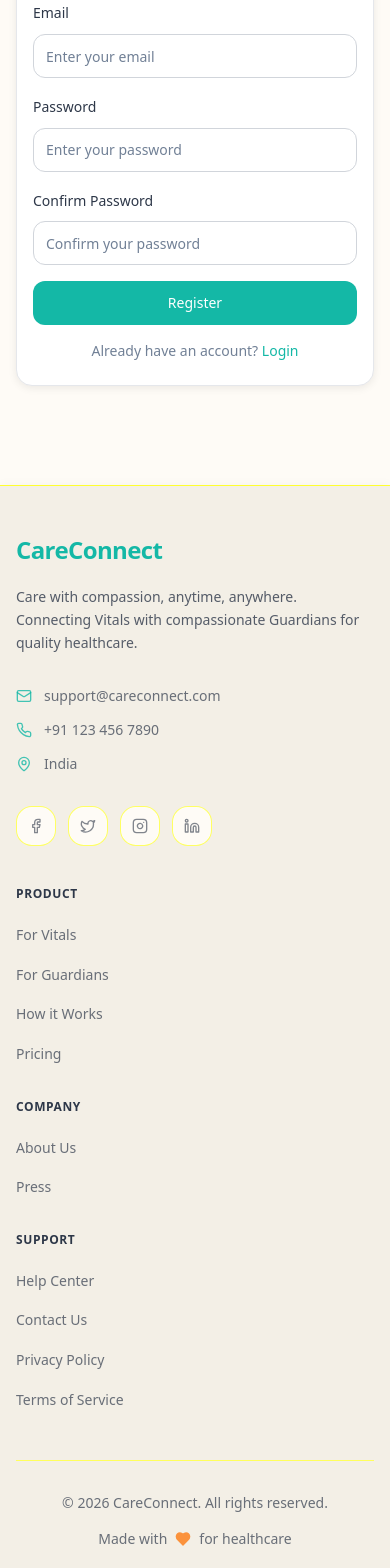
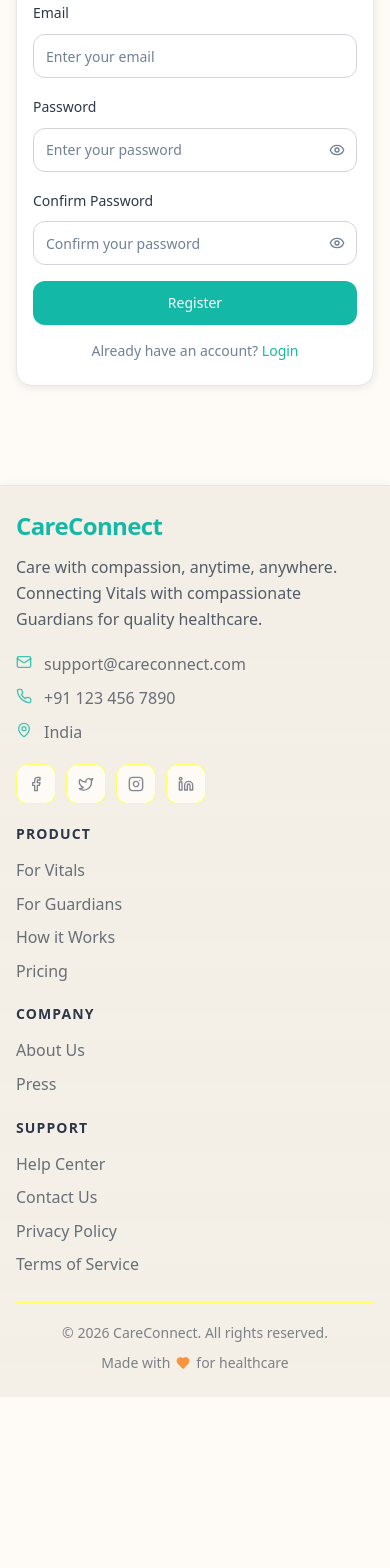
Before and after one commit to Rimee2005/CareConnect, a Next.js app: page /auth/register in a window 390 px wide. Shown: the part 360-1928 px from the top of the page. After the commit the page ends 1757 px from the top, so only its background shows below. Built offline with nearby package versions, Linux system fonts and the light colour scheme; no server answers.

Commit message:
Fix mobile navbar menu visibility, add password eye toggle, and polish footer UI with subtle gradient

```diff
--- a/app/auth/login/page.tsx
+++ b/app/auth/login/page.tsx
@@ -9,6 +9,7 @@ import { Label } from '@/components/ui/label';
 import { Card, CardContent, CardDescription, CardHeader, CardTitle } from '@/components/ui/card';
 import { Navbar } from '@/components/Navbar';
 import { useTranslation } from '@/lib/i18n';
+import { Eye, EyeOff } from 'lucide-react';
 import Link from 'next/link';
 
 function LoginForm() {
@@ -17,6 +18,7 @@ function LoginForm() {
   const { t } = useTranslation();
   const [email, setEmail] = useState('');
   const [password, setPassword] = useState('');
+  const [showPassword, setShowPassword] = useState(false);
   const [error, setError] = useState('');
   const [loading, setLoading] = useState(false);
 
@@ -92,15 +94,30 @@ function LoginForm() {
               </div>
               <div className="space-y-2">
                 <Label htmlFor="password">{t('form.password')}</Label>
+                <div className="relative">
                   <Input
                     id="password"
-                  type="password"
+                    type={showPassword ? 'text' : 'password'}
                     value={password}
                     onChange={(e) => setPassword(e.target.value)}
                     placeholder={t('form.password.placeholder')}
                     required
                     aria-required="true"
+                    className="pr-10"
                   />
+                  <button
+                    type="button"
+                    onClick={() => setShowPassword(!showPassword)}
+                    className="absolute right-3 top-1/2 -translate-y-1/2 text-text-muted hover:text-text dark:text-text-dark-muted dark:hover:text-text-dark transition-colors focus:outline-none focus:ring-2 focus:ring-primary/20 rounded"
+                    aria-label={showPassword ? 'Hide password' : 'Show password'}
+                  >
+                    {showPassword ? (
+                      <EyeOff className="h-4 w-4" />
+                    ) : (
+                      <Eye className="h-4 w-4" />
+                    )}
+                  </button>
+                </div>
               </div>
               {error && <p className="text-sm font-medium text-error dark:text-error transition-colors">{error}</p>}
               <Button type="submit" className="w-full" disabled={loading}>
--- a/app/auth/register/page.tsx
+++ b/app/auth/register/page.tsx
@@ -9,6 +9,7 @@ import { Label } from '@/components/ui/label';
 import { Card, CardContent, CardDescription, CardHeader, CardTitle } from '@/components/ui/card';
 import { Navbar } from '@/components/Navbar';
 import { useTranslation } from '@/lib/i18n';
+import { Eye, EyeOff } from 'lucide-react';
 import Link from 'next/link';
 
 function RegisterForm() {
@@ -18,6 +19,8 @@ function RegisterForm() {
   const [email, setEmail] = useState('');
   const [password, setPassword] = useState('');
   const [confirmPassword, setConfirmPassword] = useState('');
+  const [showPassword, setShowPassword] = useState(false);
+  const [showConfirmPassword, setShowConfirmPassword] = useState(false);
   const [role, setRole] = useState<'VITAL' | 'GUARDIAN'>('VITAL');
   const [error, setError] = useState('');
   const [loading, setLoading] = useState(false);
@@ -142,28 +145,58 @@ function RegisterForm() {
               </div>
               <div className="space-y-2">
                 <Label htmlFor="password">{t('form.password')}</Label>
+                <div className="relative">
                   <Input
                     id="password"
-                  type="password"
+                    type={showPassword ? 'text' : 'password'}
                     value={password}
                     onChange={(e) => setPassword(e.target.value)}
                     placeholder={t('form.password.placeholder')}
                     required
                     aria-required="true"
                     minLength={6}
+                    className="pr-10"
                   />
+                  <button
+                    type="button"
+                    onClick={() => setShowPassword(!showPassword)}
+                    className="absolute right-3 top-1/2 -translate-y-1/2 text-text-muted hover:text-text dark:text-text-dark-muted dark:hover:text-text-dark transition-colors focus:outline-none focus:ring-2 focus:ring-primary/20 rounded"
+                    aria-label={showPassword ? 'Hide password' : 'Show password'}
+                  >
+                    {showPassword ? (
+                      <EyeOff className="h-4 w-4" />
+                    ) : (
+                      <Eye className="h-4 w-4" />
+                    )}
+                  </button>
+                </div>
               </div>
               <div className="space-y-2">
                 <Label htmlFor="confirmPassword">{t('form.confirmPassword')}</Label>
+                <div className="relative">
                   <Input
                     id="confirmPassword"
-                  type="password"
+                    type={showConfirmPassword ? 'text' : 'password'}
                     value={confirmPassword}
                     onChange={(e) => setConfirmPassword(e.target.value)}
                     placeholder={t('form.confirmPassword.placeholder')}
                     required
                     aria-required="true"
+                    className="pr-10"
                   />
+                  <button
+                    type="button"
+                    onClick={() => setShowConfirmPassword(!showConfirmPassword)}
+                    className="absolute right-3 top-1/2 -translate-y-1/2 text-text-muted hover:text-text dark:text-text-dark-muted dark:hover:text-text-dark transition-colors focus:outline-none focus:ring-2 focus:ring-primary/20 rounded"
+                    aria-label={showConfirmPassword ? 'Hide password' : 'Show password'}
+                  >
+                    {showConfirmPassword ? (
+                      <EyeOff className="h-4 w-4" />
+                    ) : (
+                      <Eye className="h-4 w-4" />
+                    )}
+                  </button>
+                </div>
               </div>
               {error && <p className="text-sm font-medium text-error dark:text-error transition-colors">{error}</p>}
               <Button type="submit" className="w-full" disabled={loading}>
--- a/components/Footer.tsx
+++ b/components/Footer.tsx
@@ -36,16 +36,16 @@ export function Footer() {
   ];
 
   return (
-    <footer className="relative w-full border-t border-border/80 dark:border-border-dark/60 bg-[#f3efe6] dark:bg-background-dark-secondary shadow-[0_-2px_8px_rgba(0,0,0,0.03)] dark:shadow-[0_-2px_8px_rgba(0,0,0,0.2)]">
-      <div className="container mx-auto px-4 py-12 sm:px-6 sm:py-16 lg:px-8">
+    <footer className="relative w-full border-t border-border/80 dark:border-border-dark/60 bg-gradient-to-b from-[#f3efe6] to-[#f3efe6]/95 dark:from-background-dark-secondary dark:to-background-dark-secondary/95 shadow-[0_-2px_8px_rgba(0,0,0,0.03)] dark:shadow-[0_-2px_8px_rgba(0,0,0,0.2)]">
+      <div className="container mx-auto px-4 py-6 sm:px-6 sm:py-8 lg:px-8">
         {/* Main Footer Content */}
-        <div className="grid gap-10 sm:gap-12 lg:grid-cols-12 lg:gap-8">
+        <div className="grid gap-5 sm:gap-6 lg:grid-cols-12 lg:gap-5">
           {/* Brand Column - Takes more space on large screens */}
           <div className="lg:col-span-5">
             {/* Logo */}
             <Link
               href="/"
-              className="mb-5 inline-block transition-opacity duration-200 hover:opacity-80 focus-visible:outline-none focus-visible:ring-2 focus-visible:ring-primary/20 focus-visible:ring-offset-2 rounded"
+              className="mb-3 inline-block transition-opacity duration-300 hover:opacity-80 focus-visible:outline-none focus-visible:ring-2 focus-visible:ring-primary/20 focus-visible:ring-offset-2 rounded"
             >
               <h3 className="text-2xl font-bold tracking-tight text-primary dark:text-primary-dark-mode sm:text-3xl">
                 CareConnect
@@ -53,17 +53,17 @@ export function Footer() {
             </Link>
 
             {/* Description */}
-            <p className="mb-8 max-w-md text-sm leading-relaxed text-text/80 dark:text-text-dark/80 sm:text-base">
+            <p className="mb-5 max-w-md text-base leading-relaxed text-text/80 dark:text-text-dark/80 sm:text-lg">
               {t('footer.description')}
             </p>
 
             {/* Contact Info - Better Grouped */}
-            <div className="mb-8 space-y-3.5">
+            <div className="mb-5 space-y-2.5">
               <div className="flex items-start gap-3">
                 <Mail className="mt-0.5 h-4 w-4 flex-shrink-0 text-primary/80 dark:text-primary-dark-mode/80" />
                 <a
                   href="mailto:support@careconnect.com"
-                  className="text-sm text-text/70 transition-all duration-200 hover:text-primary hover:underline dark:text-text-dark/70 dark:hover:text-primary-dark-mode focus-visible:outline-none focus-visible:ring-2 focus-visible:ring-primary/20 focus-visible:ring-offset-2 rounded"
+                  className="text-base text-text/70 transition-all duration-300 hover:text-primary hover:underline dark:text-text-dark/70 dark:hover:text-primary-dark-mode focus-visible:outline-none focus-visible:ring-2 focus-visible:ring-primary/20 focus-visible:ring-offset-2 rounded"
                 >
                   support@careconnect.com
                 </a>
@@ -72,21 +72,21 @@ export function Footer() {
                 <Phone className="mt-0.5 h-4 w-4 flex-shrink-0 text-primary/80 dark:text-primary-dark-mode/80" />
                 <a
                   href="tel:+911234567890"
-                  className="text-sm text-text/70 transition-all duration-200 hover:text-primary hover:underline dark:text-text-dark/70 dark:hover:text-primary-dark-mode focus-visible:outline-none focus-visible:ring-2 focus-visible:ring-primary/20 focus-visible:ring-offset-2 rounded"
+                  className="text-base text-text/70 transition-all duration-300 hover:text-primary hover:underline dark:text-text-dark/70 dark:hover:text-primary-dark-mode focus-visible:outline-none focus-visible:ring-2 focus-visible:ring-primary/20 focus-visible:ring-offset-2 rounded"
                 >
                   +91 123 456 7890
                 </a>
               </div>
               <div className="flex items-start gap-3">
                 <MapPin className="mt-0.5 h-4 w-4 flex-shrink-0 text-primary/80 dark:text-primary-dark-mode/80" />
-                <span className="text-sm text-text/70 dark:text-text-dark/70">
+                <span className="text-base text-text/70 dark:text-text-dark/70">
                   {t('footer.country')}
                 </span>
               </div>
             </div>
 
             {/* Social Links - Enhanced Styling */}
-            <div className="flex items-center gap-3">
+            <div className="flex items-center gap-2.5">
               <span className="sr-only">Follow us on social media</span>
               {socialLinks.map((social) => {
                 const Icon = social.icon;
@@ -97,16 +97,18 @@ export function Footer() {
                     target="_blank"
                     rel="noopener noreferrer"
                     className={cn(
-                      "flex h-10 w-10 items-center justify-center rounded-lg",
+                      "flex h-10 w-10 items-center justify-center rounded-xl",
                       "bg-background border border-border/60 dark:bg-background-dark dark:border-border-dark/60",
-                      "text-text/60 transition-all duration-200",
+                      "text-text/60 transition-all duration-300 ease-out",
                       "hover:text-primary hover:border-primary hover:bg-primary/5",
                       "dark:hover:text-primary-dark-mode dark:hover:border-primary-dark-mode dark:hover:bg-primary-dark-mode/10",
+                      "hover:-translate-y-0.5 hover:shadow-md",
+                      "active:translate-y-0 active:shadow-sm",
                       "focus-visible:outline-none focus-visible:ring-2 focus-visible:ring-primary/20 focus-visible:ring-offset-2"
                     )}
                     aria-label={`Follow us on ${social.name}`}
                   >
-                    <Icon className="h-4 w-4" />
+                    <Icon className="h-4 w-4 transition-transform duration-300" />
                   </a>
                 );
               })}
@@ -114,21 +116,22 @@ export function Footer() {
           </div>
 
           {/* Links Columns - Better Spacing */}
-          <div className="grid gap-8 sm:grid-cols-3 lg:col-span-7 lg:grid-cols-3 lg:gap-6">
+          <div className="grid gap-5 sm:grid-cols-3 lg:col-span-7 lg:grid-cols-3 lg:gap-4">
             {/* Product Links */}
             <div>
-              <h4 className="mb-5 text-xs font-semibold uppercase tracking-wider text-text dark:text-text-dark sm:text-sm">
+              <h4 className="mb-3.5 text-sm font-bold uppercase tracking-[0.08em] text-text dark:text-text-dark sm:text-base">
                 {t('footer.product.title')}
               </h4>
-              <ul className="space-y-3.5">
+              <ul className="space-y-2">
                 {footerLinks.product.map((link) => (
                   <li key={link.name}>
                     <Link
                       href={link.href}
                       className={cn(
-                        "text-sm text-text/70 transition-all duration-200",
-                        "hover:text-primary hover:translate-x-0.5",
+                        "text-base text-text/70 transition-all duration-300 ease-out inline-block",
+                        "hover:text-primary hover:translate-x-1",
                         "dark:text-text-dark/70 dark:hover:text-primary-dark-mode",
+                        "active:translate-x-0.5",
                         "focus-visible:outline-none focus-visible:ring-2 focus-visible:ring-primary/20 focus-visible:ring-offset-2 rounded"
                       )}
                     >
@@ -141,18 +144,19 @@ export function Footer() {
 
             {/* Company Links */}
             <div>
-              <h4 className="mb-5 text-xs font-semibold uppercase tracking-wider text-text dark:text-text-dark sm:text-sm">
+              <h4 className="mb-3.5 text-sm font-bold uppercase tracking-[0.08em] text-text dark:text-text-dark sm:text-base">
                 {t('footer.company.title')}
               </h4>
-              <ul className="space-y-3.5">
+              <ul className="space-y-2">
                 {footerLinks.company.map((link) => (
                   <li key={link.name}>
                     <Link
                       href={link.href}
                       className={cn(
-                        "text-sm text-text/70 transition-all duration-200",
-                        "hover:text-primary hover:translate-x-0.5",
+                        "text-base text-text/70 transition-all duration-300 ease-out inline-block",
+                        "hover:text-primary hover:translate-x-1",
                         "dark:text-text-dark/70 dark:hover:text-primary-dark-mode",
+                        "active:translate-x-0.5",
                         "focus-visible:outline-none focus-visible:ring-2 focus-visible:ring-primary/20 focus-visible:ring-offset-2 rounded"
                       )}
                     >
@@ -165,18 +169,19 @@ export function Footer() {
 
             {/* Support Links */}
             <div>
-              <h4 className="mb-5 text-xs font-semibold uppercase tracking-wider text-text dark:text-text-dark sm:text-sm">
+              <h4 className="mb-3.5 text-sm font-bold uppercase tracking-[0.08em] text-text dark:text-text-dark sm:text-base">
                 {t('footer.support.title')}
               </h4>
-              <ul className="space-y-3.5">
+              <ul className="space-y-2">
                 {footerLinks.support.map((link) => (
                   <li key={link.name}>
                     <Link
                       href={link.href}
                       className={cn(
-                        "text-sm text-text/70 transition-all duration-200",
-                        "hover:text-primary hover:translate-x-0.5",
+                        "text-base text-text/70 transition-all duration-300 ease-out inline-block",
+                        "hover:text-primary hover:translate-x-1",
                         "dark:text-text-dark/70 dark:hover:text-primary-dark-mode",
+                        "active:translate-x-0.5",
                         "focus-visible:outline-none focus-visible:ring-2 focus-visible:ring-primary/20 focus-visible:ring-offset-2 rounded"
                       )}
                     >
@@ -190,14 +195,14 @@ export function Footer() {
         </div>
 
         {/* Bottom Bar - Enhanced */}
-        <div className="mt-12 border-t border-border/60 dark:border-border-dark/60 pt-8 sm:mt-16 sm:pt-10">
-          <div className="flex flex-col items-center justify-between gap-4 sm:flex-row sm:gap-6">
-            <p className="text-sm text-text/70 dark:text-text-dark/70 sm:text-base">
+        <div className="mt-6 border-t border-border/60 dark:border-border-dark/60 pt-5 sm:mt-8 sm:pt-6">
+          <div className="flex flex-col items-center justify-center gap-2.5 text-center sm:flex-row sm:justify-between sm:gap-4 sm:text-left">
+            <p className="text-sm text-text/60 dark:text-text-dark/60 sm:text-base">
               © {currentYear} CareConnect. {t('footer.copyright')}
             </p>
-            <div className="flex items-center gap-2 text-sm text-text/70 dark:text-text-dark/70 sm:text-base">
+            <div className="flex items-center gap-1.5 text-sm text-text/60 dark:text-text-dark/60 sm:text-base">
               <span>{t('footer.madeWith')}</span>
-              <Heart className="h-4 w-4 fill-secondary text-secondary transition-transform duration-200 hover:scale-110 dark:fill-secondary-dark-mode dark:text-secondary-dark-mode" />
+              <Heart className="h-3.5 w-3.5 fill-secondary text-secondary transition-transform duration-300 hover:scale-110 dark:fill-secondary-dark-mode dark:text-secondary-dark-mode" />
               <span>{t('footer.forHealthcare')}</span>
             </div>
           </div>
```
Also changed, not shown: components/Navbar.tsx (+15 -15 lines). Lines whose indentation alone changed are shown as unchanged.
